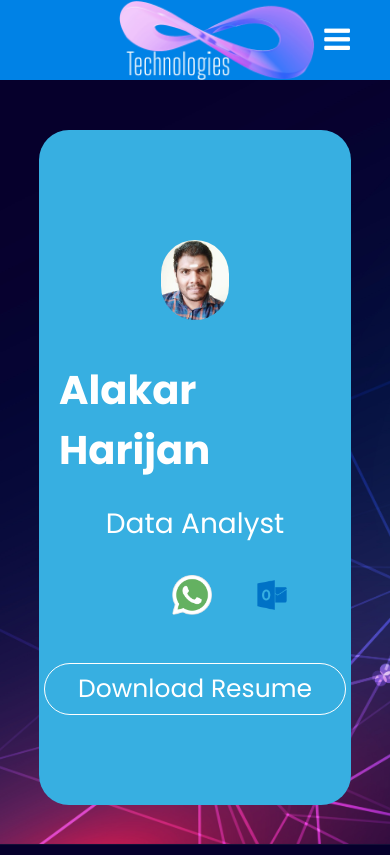
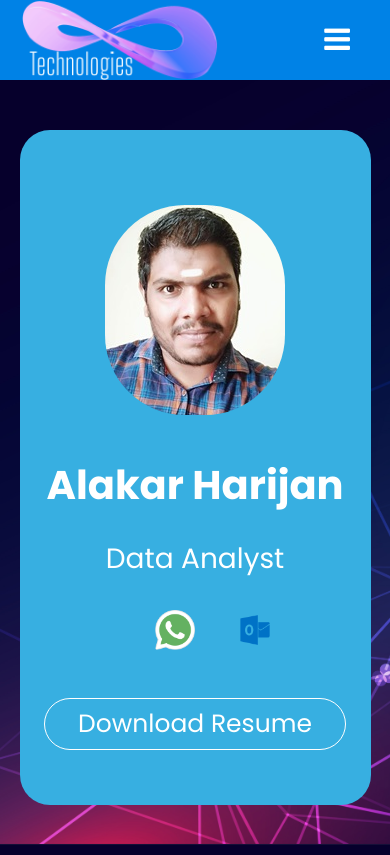
Before and after one commit to AHarijan/Resume, a plain HTML site: page index.html in a window 390 px wide. Drawn offline with nearby package versions, Linux system fonts and the light colour scheme; a web font is replaced by a local one.

Commit message:
Update Home.css

```diff
--- a/Assest/CSS/Home.css
+++ b/Assest/CSS/Home.css
@@ -13,9 +13,9 @@ nav{
     height: 80px;
     width: 100%;
 }
-.logo, img{
+.logo img{
     height: 80px;
-    margin-left: 4vh;
+    margin-left: 2vh;
 }
 nav ul{
     float: right;
@@ -52,7 +52,8 @@ a.active, a:hover{
 @media (max-width: 952px){
     label.logo{
         font-size: 30px;
-        padding-left: 50px;
+        padding-left: 2px;
+        margin-left: 2px;
     }
     nav ul li a{
         font-size: 16px;
@@ -287,14 +288,14 @@ sup{
     }; */
 
     .maincontainer{
-        width: 80%;
-        margin-left: 10%;
-        margin-right: 10%;
+        width: 90%;
+        margin-left: 5%;
+        margin-right: 5%;
 
     }
 
     .blue{
-        width: 100%;;
+        width: 100%;
     }
     .nav{
         display: none;
```
